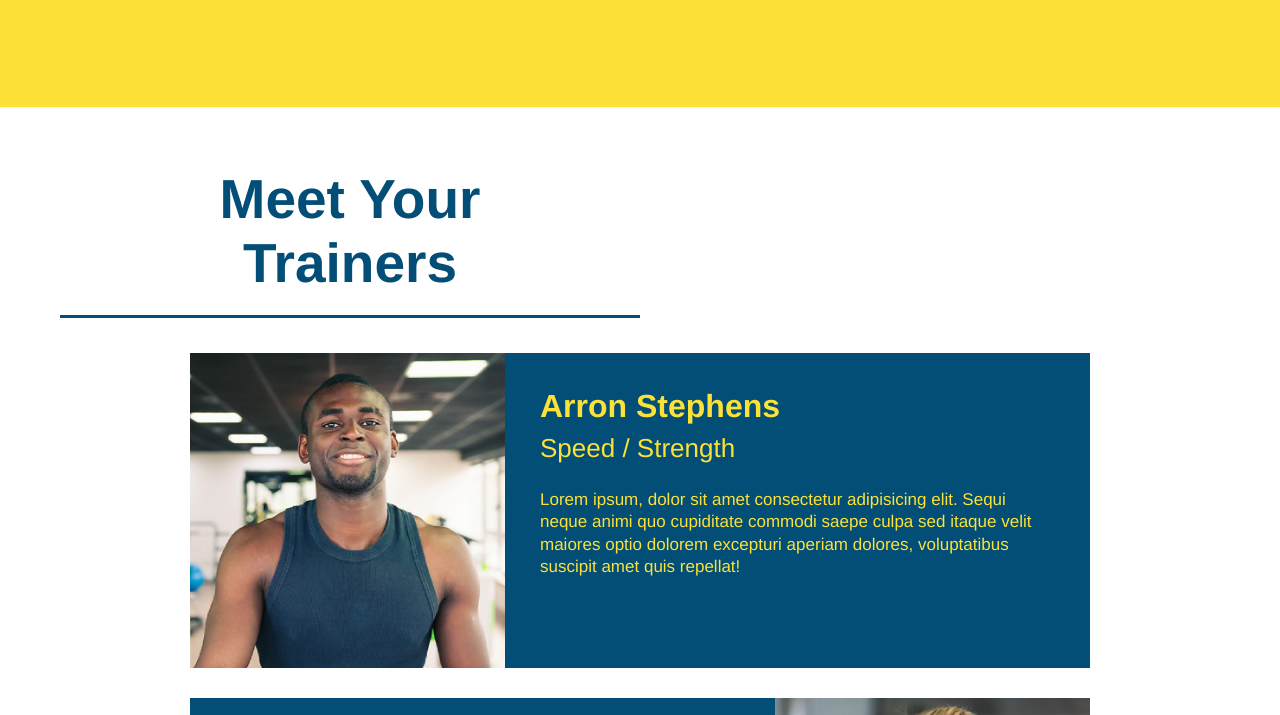
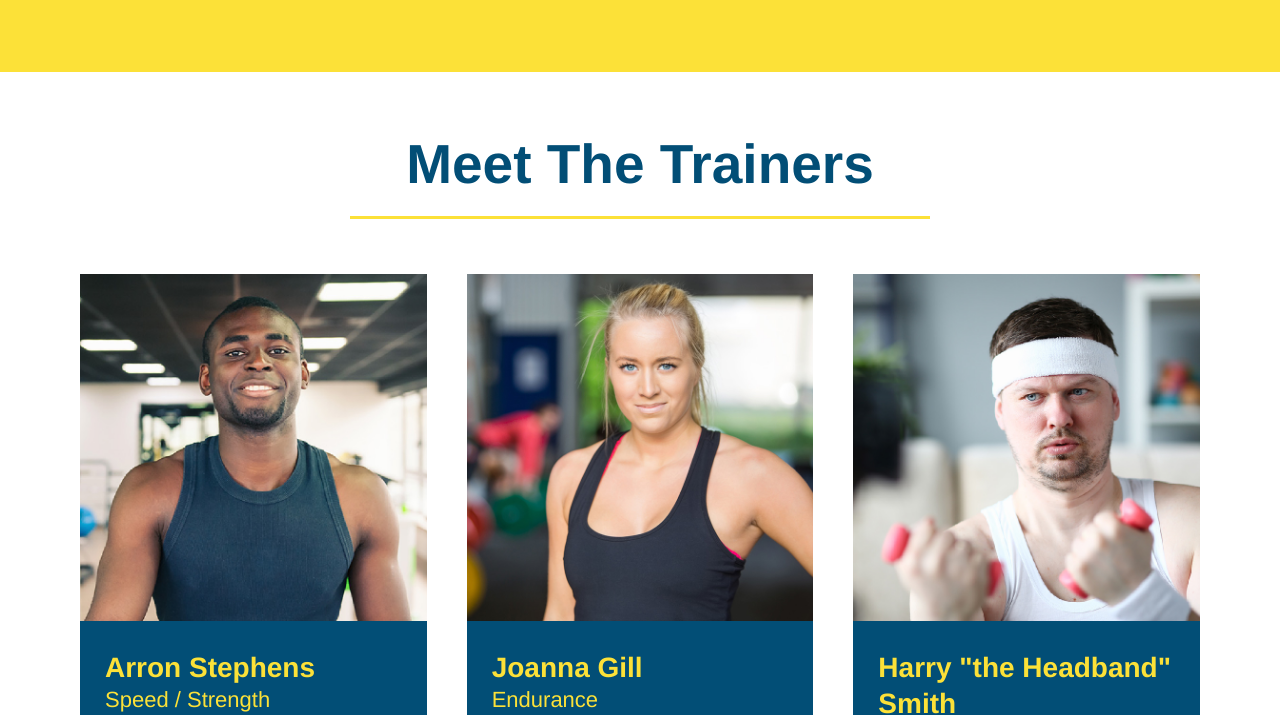
Before and after one commit to dlope0831/run-buddy-2, a plain HTML site: page index.html in a window 1280 px wide. Shown: the part 2085-2800 px from the top of the page. Drawn offline with Linux system fonts and the light colour scheme.

Commit message:
add flexbox to the trainers

```diff
--- a/assets/css/style.css
+++ b/assets/css/style.css
@@ -1,7 +1,8 @@
 * {
+  box-sizing: border-box;
   margin: 0;
   padding: 0;
-  box-sizing: border-box;
+
 }
 
 body {
@@ -21,9 +22,9 @@ header {
 
 header h1 {
   font-weight: bold;
+  margin: 0;
   font-size: 36px;
-  color: #fce138;
-  margin: 0;
+  color:#fce138;
 }
 header a {
   text-decoration: none;
@@ -50,11 +51,11 @@ header nav ul li a {
 
 footer {
   background: #fce138;
-  width: 100%;
   padding: 40px 35px;
   display: flex;
   justify-content: space-between;
   flex-wrap: wrap;
+  width: 100%;
 }
 
 footer h2 {
@@ -138,16 +139,34 @@ section {
   padding: 10px 20px;
   font-size: 16px;
 }
+.section-title {
+  font-size: 55px;
+  border-bottom: 3px solid;
+  color: #024e76;
+  padding-bottom: 20px;
+  text-align: center;
+  margin: 0 auto 35px auto;
+  width: 50%;
+}
+.primary-border {
+  border-color: #fce138;
+}
+
+.secondary-border {
+  border-color: #39a6b2;
+}
 
 .intro p {
   line-height: 1.7;
   color: #39a6b2;
   width: 80%;
+  margin: 0 auto;
   font-size: 20px;
-  margin: 0 auto;
   text-align: center;
 }
-
+.steps {
+  background: #fce138;
+}
 .step {
   margin: 50px auto;
   padding-bottom: 50px;
@@ -158,36 +177,12 @@ section {
   align-items: center;
   justify-content: space-between;
 }
-.steps {
-  background: #fce138;
-}
 
 .step h3 {
   color: #024e76;
   font-size: 46px;
   flex: 1 30%;
 }
-
-.step h4 {
-  font-size: 26px;
-  line-height: 1.5;
-  color: #024e76;
-}
-
-.step-text p {
-  color: #39a6b2;
-  font-size: 18px;
-}
-
-.section-title {
-  font-size: 55px;
-  color: #024e76;
-  padding-bottom: 20px;
-  text-align: center;
-  margin: 0 auto 35px auto;
-  width: 50%;
-}
-
 .step-info {
   flex: 2 70%;
   display: flex;
@@ -207,64 +202,51 @@ section {
 .step-text {
   flex: 12;
 }
-
-.primary-border {
-  border-color: #fce138;
+.step-text p {
+  color: #39a6b2;
+  font-size: 18px;
+}
+.step-text h4 {
+  font-size: 26px;
+  line-height: 1.5;
+  color: #024e76;
+}
+.trainers {
+  width: 100%;
+  margin: 0 auto;
+  display: flex;
+  flex-wrap: wrap;
+  justify-content: space-around;
+}
+.trainer {
+  margin: 20px;
+  background: #024e76;
+  color: #fce138;
+  flex: 1;
 }
 
-.secondary-border {
-  border-color: #39a6b2;
-}
-
-.trainer {
-  width: 900px;
-  margin: 0 auto 30px auto;
-  background: #024e76;
-  color: #fce138;
-  overflow: auto;
-}
 
 .trainer img {
-  width: 35%;
-  float: left;
+  width: 100%;
 }
 
 .trainer-bio {
-  padding: 35px;
-  float: left;
-  width: 65%;
+  padding: 25px;
+  line-height: 1.3;
 }
 
 .trainer-bio h3 {
-  font-size: 32px;
-  margin-bottom: 8px;
+  font-size: 28px;
 }
 
 .trainer-bio h4 {
   font-weight: lighter;
-  font-size: 26px;
-  margin-bottom: 25px;
+  font-size: 22px;
+  margin-bottom: 15px;
 }
 
 .trainer-bio p {
   font-size: 17px;
-  line-height: 1.3;
-}
-
-.text-left {
-  text-align: left;
-}
-
-.text-right {
-  text-align: right;
-}
-.section-title {
-  font-size: 55px;
-  display: inline-block;
-  padding: 0 100px 20px 100px;
-  border-bottom: 3px solid;
-  margin-bottom: 35px;
-  color: #024e76;
 }
 /* REACH OUT STYLES START */
 .contact {
@@ -293,7 +275,7 @@ section {
 .contact-info p, .contact-info address {
   margin: 20px 0;
   line-height: 1.5;
-  font-size: 20px;
+  font-size: 16px;
   font-style: normal;
 }
 
@@ -301,6 +283,14 @@ section {
   color: #fce138;
 }
 
+
+.text-left {
+  text-align: left;
+}
+
+.text-right {
+  text-align: right;
+}
 .flex.row {
   display: flex;
 }
--- a/index.html
+++ b/index.html
@@ -74,7 +74,10 @@
   </section>
         <!-- "what we do" section -->
         <section id="what-we-do"class="intro">
-        <h2 class="section-title primary-border">What We Do</h2>
+          <div class="flex-row">
+        <h2 class="section-title primary-border">
+          What We Do
+        </h2>
         <div class="flex-row"
         <p>
           butcher selfies chambray shabby chic gentrify readymade yr Echo Park XOXO Tumblr normcore Banksy direct trade Blue
@@ -83,14 +86,14 @@
           sustainable Intelligentsia umami deep v craft
         </p>
       </div>
-      </section>
+    </section>
 
       <!-- "what you do" section -->
 
       <section id="what-you-do" class="steps">
         <div class="flex-row">
           <h2 class="section-title primary-border">
-            What We Do
+            What You Do
           </h2>
         </div>
           <div class="step">
@@ -144,17 +147,18 @@
       </section>
 
 <!-- "meet the trainers" section -->
-<section id="your-trainers" class="trainers">
+<section id="your-trainers>
   <div class="flex-row">
     <h2 class="section-title primary-border">
-      Meet Your Trainers
+      Meet The Trainers
     </h2>
   </div>
+      <div class="trainers">
         <article class="trainer">
           <img src="./assets/images/trainer-1.jpg" alt="Arron Stephens in his workout clothes, ready to pump iron" />
-          <div class="trainer-bio text-left">
-            <h3>Arron Stephens</h3>
-            <h4>Speed / Strength</h4>
+          <div class="trainer-bio">
+            <h3 class= "trainer-name">Arron Stephens</h3>
+            <h4 class= "trainer-role">Speed / Strength</h4>
             <p>
               Lorem ipsum, dolor sit amet consectetur adipisicing elit. Sequi neque animi quo cupiditate commodi saepe culpa
               sed
@@ -165,25 +169,10 @@
 
         <!-- second trainer bio -->
         <article class="trainer">
-          <div class="trainer-bio text-right">
-            <h3>Joanna Gill</h3>
-            <h4>Endurance</h4>
-            <p>
-              Lorem ipsum, dolor sit amet consectetur adipisicing elit. Sequi neque animi quo cupiditate commodi saepe culpa
-              sed
-              itaque velit maiores optio dolorem excepturi aperiam dolores, voluptatibus suscipit amet quis repellat!
-            </p>
-          </div>
           <img src="./assets/images/trainer-2.jpg" alt="Joanna Gill cooling off after a workout" />
-        </article>
-
-        <!-- third trainer bio -->
-        <article class="trainer">
-          <img src="./assets/images/trainer-3.jpg"
-            alt="Harry Smith wearing a headband and lifting comically small pink weights" />
-          <div class="trainer-bio text-left">
-            <h3>Harry "the Headband" Smith</h3>
-            <h4>Strength</h4>
+          <div class="trainer-bio">
+            <h3 class= "trainer-name">Joanna Gill</h3>
+            <h4 class= "trainer-role">Endurance</h4>
             <p>
               Lorem ipsum, dolor sit amet consectetur adipisicing elit. Sequi neque animi quo cupiditate commodi saepe culpa
               sed
@@ -191,7 +180,23 @@
             </p>
           </div>
         </article>
-      </section>
+
+        <!-- third trainer bio -->
+        <article class="trainer">
+          <img src="./assets/images/trainer-3.jpg"
+            alt="Harry Smith wearing a headband and lifting comically small pink weights" />
+          <div class="trainer-bio">
+            <h3 class= "trainer-name">Harry "the Headband" Smith</h3>
+            <h4 class= "trainer-role">Strength</h4>
+            <p>
+              Lorem ipsum, dolor sit amet consectetur adipisicing elit. Sequi neque animi quo cupiditate commodi saepe culpa
+              sed
+              itaque velit maiores optio dolorem excepturi aperiam dolores, voluptatibus suscipit amet quis repellat!
+            </p>
+          </div>
+        </article>
+      </div>
+    </section>
 
 
 <!---"reach out" section-->
```
